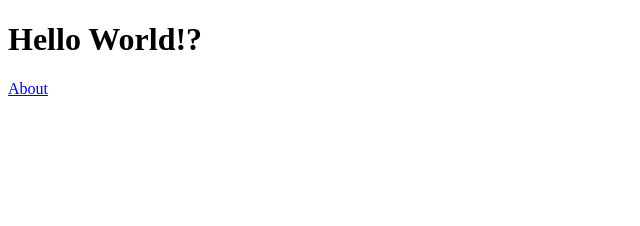
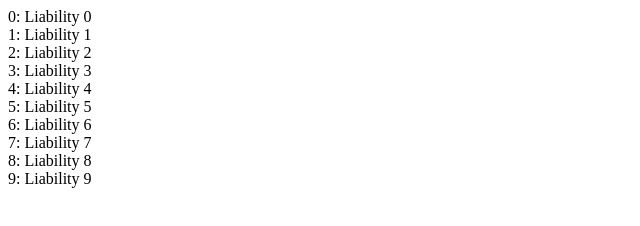
Before and after one commit to sagemodeninja/finance-tracker-desktop, a website built with webpack: page src/scripts/views/index.html in a window 1280 px wide. Shown: the whole page, without its empty margins (0-640 px from the left). Built offline with nearby package versions, Linux system fonts and the light colour scheme.

Commit message:
feat: liabilities

```diff
--- a/src/package.json
+++ b/src/package.json
@@ -26,9 +26,9 @@
     "@electron-forge/plugin-auto-unpack-natives": "^7.6.0",
     "@electron-forge/plugin-fuses": "^7.6.0",
     "@electron/fuses": "^1.8.0",
+    "css-loader": "^6.8.1",
     "electron": "^33.2.1",
     "html-webpack-plugin": "^5.6.3",
-    "css-loader": "^6.8.1",
     "mini-css-extract-plugin": "^2.7.6",
     "sass": "^1.69.5",
     "sass-loader": "^13.3.2",
@@ -38,6 +38,7 @@
     "webpack-cli": "^5.1.4"
   },
   "dependencies": {
+    "@larinonpm/components": "^0.1.1-beta.4",
     "electron-squirrel-startup": "^1.0.1",
     "lit": "^3.2.1"
   }
--- /dev/null
+++ b/src/scripts/entities/index.ts
@@ -0,0 +1 @@
+export * from './liability'
--- a/src/scripts/views/index.html
+++ b/src/scripts/views/index.html
@@ -6,7 +6,6 @@
     <title>Financial Tracker</title>
 </head>
 <body>
-    <h1>Hello World!?</h1>
-    <a href="about.html">About</a>
+    <div id="container"></div>
 </body>
 </html>
--- a/src/scripts/views/index.ts
+++ b/src/scripts/views/index.ts
@@ -1 +1,25 @@
-console.log('Hello World!')
+import '@larinonpm/components'
+import { Liability } from '@/entities'
+
+document.addEventListener('DOMContentLoaded', () => {
+    const container = document.querySelector('#container')
+
+    const liabilities = Array.from({ length: 10 }, (_, i) => {
+        return {
+            id: i.toString(),
+            name: `Liability ${i}`,
+            startDate: new Date(10000),
+            endDate: new Date(10001),
+            total: 1000
+        } as Liability
+    })
+
+    console.log(liabilities)
+    const items = liabilities.map(l => {
+        const div = document.createElement('div')
+        div.innerText = `${l.id}: ${l.name}`
+        return div
+    })
+
+    container.replaceChildren(...items)
+})
```
Also changed, not shown: src/scripts/entities/liability.ts (added, +8 -0 lines), 1 other file.
